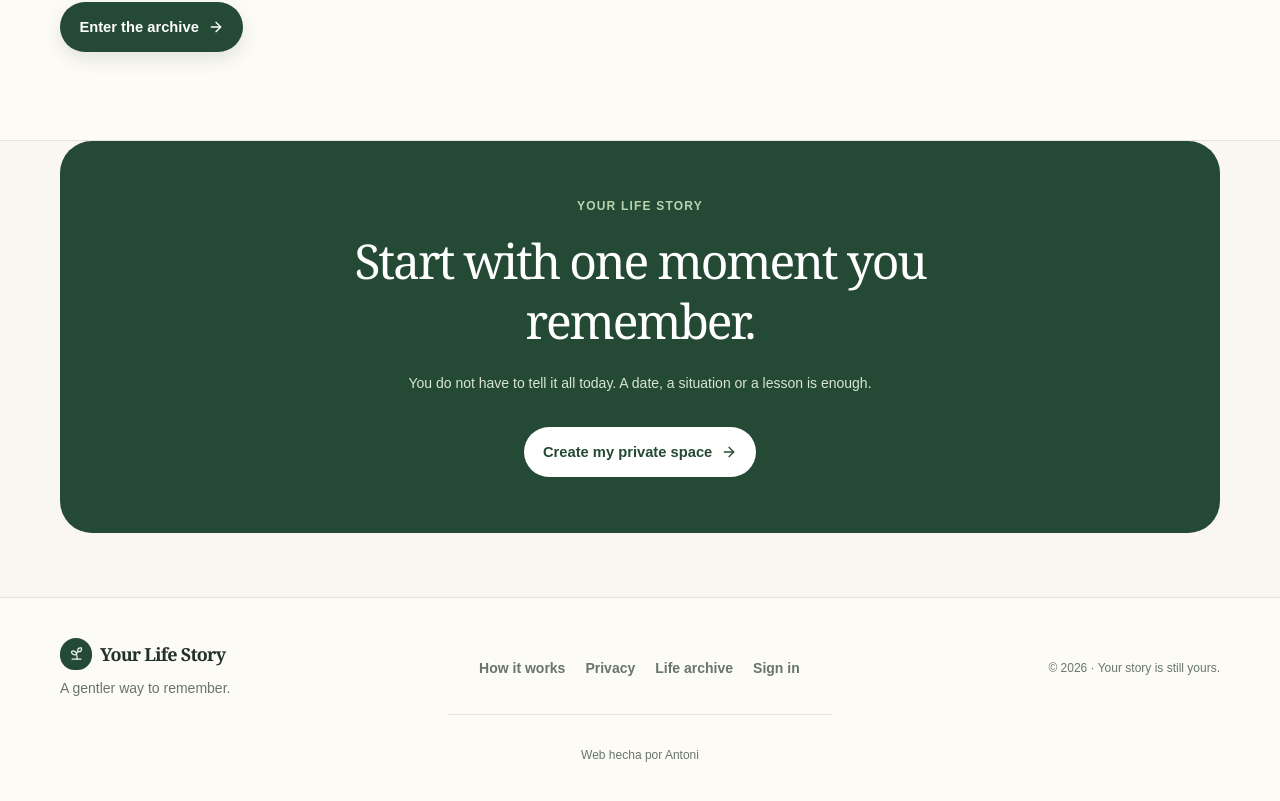
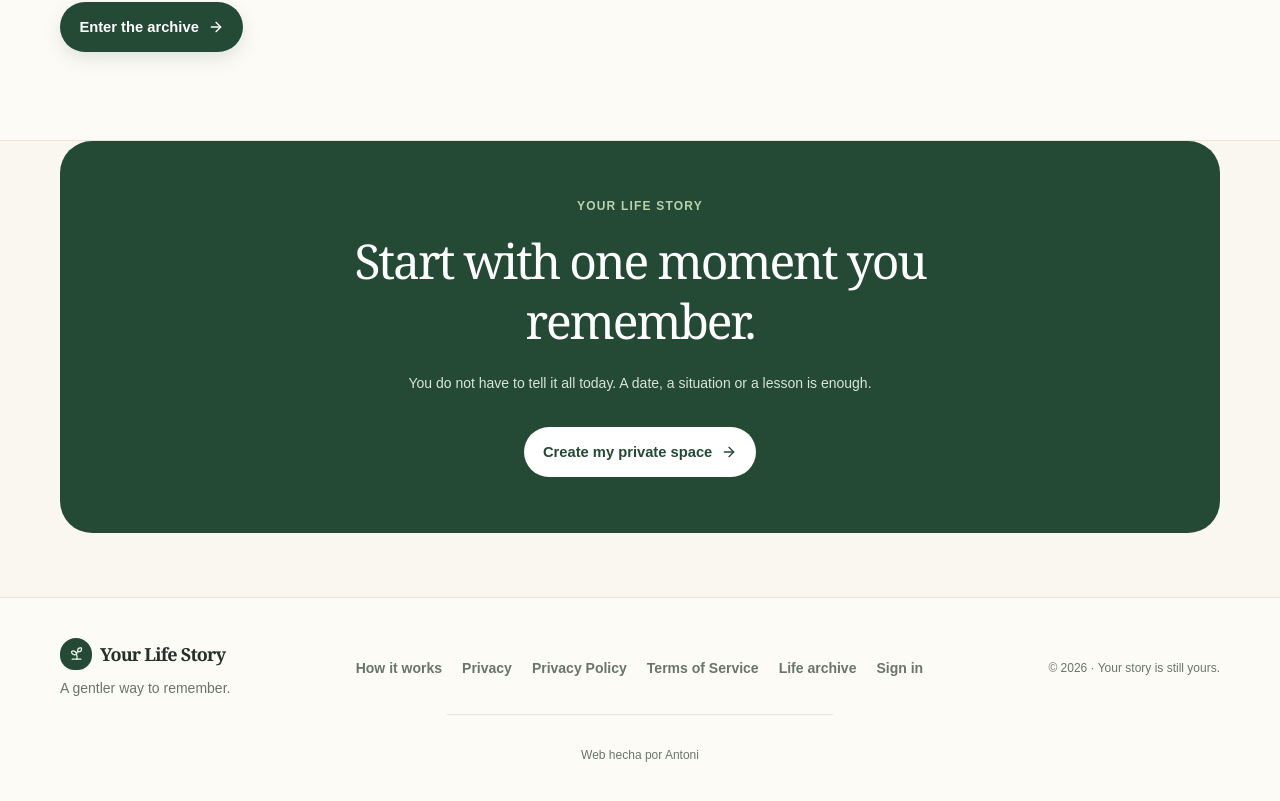
Before and after one commit to AntoniBLopez/your-life-story, a Next.js app: page /en in a window 1280 px wide. Shown: the part 2219-3020 px from the top of the page. Built offline with nearby package versions, Linux system fonts and the light colour scheme.

Commit message:
improvements

```diff
--- a/src/modules/marketing/presentation/landing-page.tsx
+++ b/src/modules/marketing/presentation/landing-page.tsx
@@ -11,7 +11,7 @@ type Copy = {
   privacy: { eyebrow: string; title: string; body: string; points: string[] };
   archive: { eyebrow: string; title: string; emphasis: string; body: string; points: string[]; action: string };
   cta: { title: string; body: string; action: string };
-  footer: { tagline: string; how: string; privacy: string; archive: string; login: string; copyright: string };
+  footer: { tagline: string; how: string; privacy: string; privacyPolicy: string; terms: string; archive: string; login: string; copyright: string };
 };
 
 const copy: Record<"es" | "en", Copy> = {
@@ -22,7 +22,7 @@ const copy: Record<"es" | "en", Copy> = {
     value: { eyebrow: "Un lugar para mirar con calma", title: "Saca tu vida de la cabeza. Encuentra el hilo que la une.", cards: [{ title: "Guarda lo importante", body: "Fechas, situaciones, giros y pequeños detalles que no quieres olvidar." }, { title: "Ve tus patrones", body: "Una línea temporal y un árbol de vida revelan conexiones que antes pasaban desapercibidas." }, { title: "Ponlo en perspectiva", body: "Una reflexión guiada te ayuda a hacer mejores preguntas, a tu ritmo." }] },
     privacy: { eyebrow: "Tu historia te pertenece", title: "Diseñado para la intimidad, no para el ruido.", body: "Cada recuerdo vive aislado en tu cuenta. Tú decides qué guardar, revisar, exportar o borrar.", points: ["Datos aislados por cuenta", "Archivos privados y enlaces seguros", "Consentimiento claro antes de usar la IA"] },
     archive: { eyebrow: "Archivo de vidas", title: "Algunas historias merecen ser", emphasis: "estudiadas, no olvidadas.", body: "Cuando alguien da permiso, su testimonio puede vivir en un archivo público: cómo pensaba, qué decidió, qué aprendió, cuáles fueron sus momentos críticos y cómo los superó. Puedes leerlo y preguntarle a la IA.", points: ["Aprendizajes y decisiones, en sus palabras", "Momentos críticos y cómo salieron adelante", "Pregunta a la IA sobre una vida publicada"], action: "Entrar al archivo" },
-    cta: { title: "Empieza por un momento que recuerdes.", body: "No hace falta contarlo todo hoy. Una fecha, una situación o un aprendizaje es suficiente.", action: "Crear mi espacio privado" }, footer: { tagline: "Una forma más amable de recordar.", how: "Cómo funciona", privacy: "Privacidad", archive: "Archivo de vidas", login: "Entrar", copyright: "Tu historia sigue siendo tuya." },
+    cta: { title: "Empieza por un momento que recuerdes.", body: "No hace falta contarlo todo hoy. Una fecha, una situación o un aprendizaje es suficiente.", action: "Crear mi espacio privado" }, footer: { tagline: "Una forma más amable de recordar.", how: "Cómo funciona", privacy: "Privacidad", privacyPolicy: "Política de privacidad", terms: "Términos de servicio", archive: "Archivo de vidas", login: "Entrar", copyright: "Tu historia sigue siendo tuya." },
   },
   en: {
     nav: { how: "How it works", privacy: "Privacy", archive: "Life archive", login: "Sign in", start: "Start your story" },
@@ -31,7 +31,7 @@ const copy: Record<"es" | "en", Copy> = {
     value: { eyebrow: "A place to look slowly", title: "Take your life out of your head. Find the thread that connects it.", cards: [{ title: "Keep what matters", body: "Dates, situations, turning points and little details you do not want to lose." }, { title: "Notice your patterns", body: "A timeline and life tree reveal connections you had not seen before." }, { title: "Put it in perspective", body: "Guided reflection helps you ask better questions, at your own pace." }] },
     privacy: { eyebrow: "Your story belongs to you", title: "Built for intimacy, not noise.", body: "Every memory stays isolated in your account. You decide what to keep, revisit, export or erase.", points: ["Account-isolated data", "Private files and secure links", "Clear consent before using AI"] },
     archive: { eyebrow: "Life archive", title: "Some stories deserve to be", emphasis: "studied, not forgotten.", body: "When someone gives permission, their testimony can live in a public archive: how they thought, what they decided, what they learnt, which moments were critical and how they overcame them. You can read it and ask the AI.", points: ["Lessons and decisions, in their own words", "Critical moments and how they came through", "Ask the AI about a published life"], action: "Enter the archive" },
-    cta: { title: "Start with one moment you remember.", body: "You do not have to tell it all today. A date, a situation or a lesson is enough.", action: "Create my private space" }, footer: { tagline: "A gentler way to remember.", how: "How it works", privacy: "Privacy", archive: "Life archive", login: "Sign in", copyright: "Your story is still yours." },
+    cta: { title: "Start with one moment you remember.", body: "You do not have to tell it all today. A date, a situation or a lesson is enough.", action: "Create my private space" }, footer: { tagline: "A gentler way to remember.", how: "How it works", privacy: "Privacy", privacyPolicy: "Privacy Policy", terms: "Terms of Service", archive: "Life archive", login: "Sign in", copyright: "Your story is still yours." },
   },
 };
 
@@ -255,6 +255,8 @@ export function LandingPage({ locale }: { locale: "es" | "en" }) {
         <nav className="flex flex-wrap gap-x-5 gap-y-2 text-sm font-semibold text-[var(--muted)]">
           <a href="#how">{t.footer.how}</a>
           <a href="#privacy">{t.footer.privacy}</a>
+          <Link href="/legal/privacy">{t.footer.privacyPolicy}</Link>
+          <Link href="/legal/tos">{t.footer.terms}</Link>
           <Link href={`/${activeLocale}/archive` as Route}>{t.footer.archive}</Link>
           <Link href={`/${activeLocale}/login`}>{t.footer.login}</Link>
         </nav>
```
